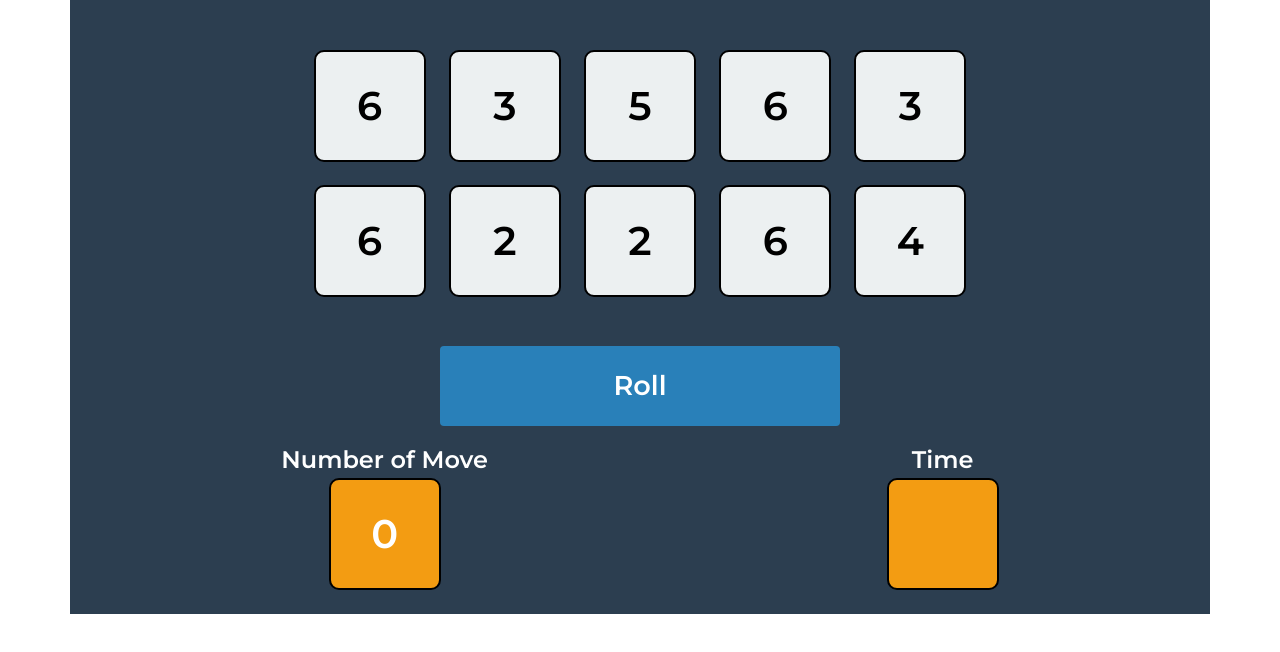
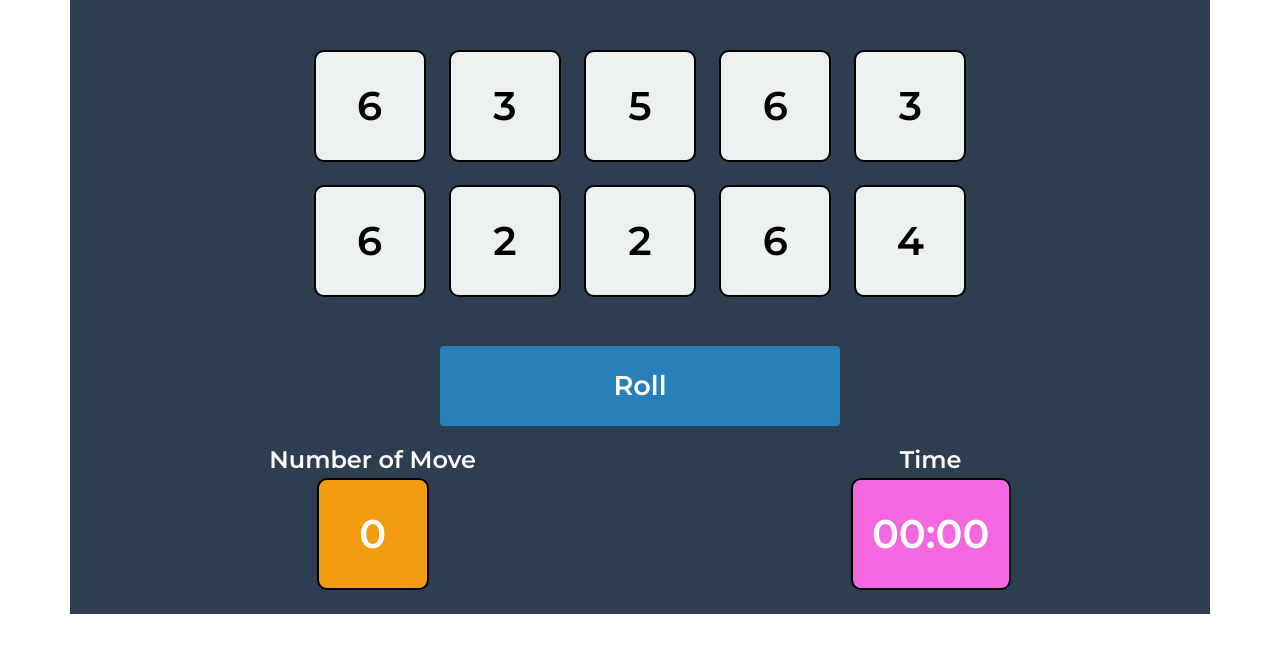
Before and after one commit to ucarfurkan/tenzies, a React (Create React App) app: page / in a window 1280 px wide. Shown: the top 652 px of the page. Built offline with nearby package versions, Linux system fonts and the light colour scheme.

Commit message:
update starting stopwatch

```diff
--- a/src/App.css
+++ b/src/App.css
@@ -1,8 +1,8 @@
-body{
+body {
     font-family: 'Montserrat', sans-serif;
 }
 
-main{
+main {
     background-color: #2c3e50;
     display: flex;
     flex-direction: column;
@@ -16,7 +16,11 @@
     margin-bottom: 40px;
 }
 
-.dice{
+.dice {
+    -webkit-user-select: none;
+    -moz-user-select: none;
+    -ms-user-select: none;
+    user-select: none;
     width: 7rem;
     height: 7rem;
     background-color: #ecf0f1;
@@ -31,7 +35,7 @@
     box-sizing: border-box;
 }
 
-.btn-roll{
+.btn-roll {
     color: #fff;
     background-color: #2980b9;
     width: 25rem;
@@ -39,29 +43,27 @@
     font-size: 1.7rem;
 }
 
-.num-of-move{
+.num-of-move {
     display: flex;
     flex-direction: column;
 }
 
-.num-of-move > div{
+.num-of-move>div {
     text-align: center;
     margin: 0 !important;
     color: #fff;
 }
 
-.number-of{
+.number-of {
     font-size: 1.5rem;
 }
 
-.move{
+.move {
     font-size: 1.7rem;
 }
 
-.number{
-    width: 7rem;
+.square {
     height: 7rem;
-    background-color: #f39c12;
     padding: 2rem;
     margin: 0.1rem;
     color: #000;
@@ -72,3 +74,13 @@
     font-size: 2.5rem;
     box-sizing: border-box;
 }
+
+.time {
+    width: 10rem;
+    background-color: #f368e0;
+}
+
+.number {
+    width: 7rem;
+    background-color: #f39c12;
+}
--- a/src/components/Counter.js
+++ b/src/components/Counter.js
@@ -4,7 +4,7 @@
             <div className='number-of d-flex justify-content-center align-items-center'>
                 Number of Move
             </div>
-            <div className='number d-flex justify-content-center align-items-center'>
+            <div className='square number d-flex justify-content-center align-items-center'>
                 <span>{props.count}</span>
             </div>
         </div>
--- a/src/components/Main.js
+++ b/src/components/Main.js
@@ -2,18 +2,34 @@
 import { useEffect, useState } from 'react';
 import { nanoid } from 'nanoid'
 import Counter from './Counter'
+import Stopwatch from './Stopwatch';
 
 function Main() {
 
     const [dices, setDices] = useState(newAllDices());
     const [tenzies, setTenzies] = useState(false);
     const [numOfMove, setNumOfMove] = useState(0);
+    const [time, setTime] = useState(0);
+    const [running, setRunning] = useState(false);
+
+    useEffect(() => {
+        let interval;
+        if (running) {
+            interval = setInterval(() => {
+                setTime((prevTime) => prevTime + 10);
+            }, 10);
+        } else if (!running) {
+            clearInterval(interval);
+        }
+        return () => clearInterval(interval);
+    }, [running]);
 
     useEffect(() => {
         const isDicesHeld = dices.map((dice) => dice.isHeld).every((held) => held);
         const isValuesEqual = dices.map((dice) => dice.value === dices[0].value).every((held) => held);
         if (isDicesHeld && isValuesEqual) {
             setTenzies(true);
+            setRunning(false);
         }
 
     }, [dices])
@@ -31,6 +47,7 @@
         setDices(oldDices => oldDices.map(x => {
             return x.id === id ? { ...x, isHeld: !x.isHeld } : x
         }))
+        setRunning(true);
     }
 
     function generateNewDice() {
@@ -56,7 +73,8 @@
     function resetTheGame() {
         setTenzies(false);
         setDices(newAllDices());
-        setNumOfMove(0)
+        setNumOfMove(0);
+        setTime(0);
     }
 
     function count(){
@@ -82,15 +100,9 @@
             </div>
             <div className='w-100 d-flex justify-content-around mb-4'>
                 <Counter count= {numOfMove} />
-                <div className='num-of-move align-items-center'>
-                    <div className='number-of d-flex justify-content-center align-items-center'>
-                        Time
-                    </div>
-                    <div className='number d-flex justify-content-center align-items-center'>
-                        <span></span>
-                    </div>
-                </div>
+                <Stopwatch time= {time} setRunning={setRunning} />
             </div>
+
         </main>
     )
 
--- /dev/null
+++ b/src/components/Stopwatch.js
@@ -0,0 +1,17 @@
+function Stopwatch(props) {
+
+    return (
+        <div className="num-of-move align-items-center">
+            <div className='number-of d-flex justify-content-center align-items-center'>
+                Time
+            </div>
+            <div className='square time d-flex justify-content-center align-items-center'>
+                <span>{("0" + Math.floor((props.time / 60000) % 60)).slice(-2)}:</span>
+                <span>{("0" + Math.floor((props.time / 1000) % 60)).slice(-2)}</span>
+            </div>
+        </div>
+    );
+
+}
+
+export default Stopwatch;
```
